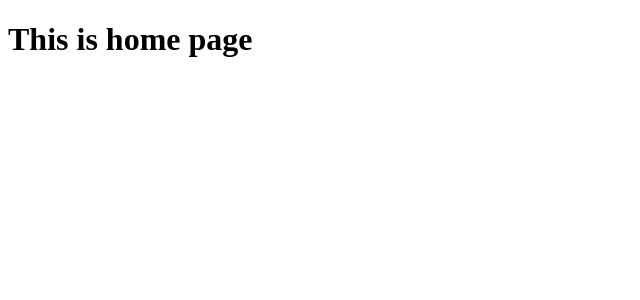
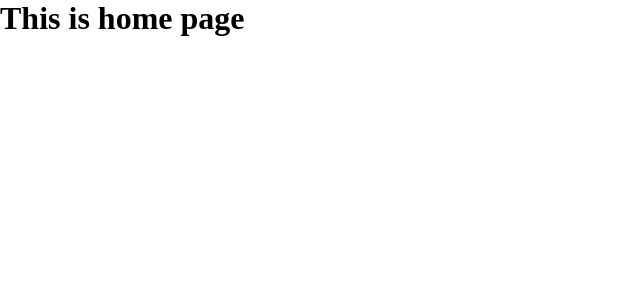
Before and after one commit to dimitarsabev00/Slack-Clone, a React (Vite) app: page / in a window 1280 px wide. Shown: the top 300 px of the page, without its empty margins (0-640 px from the left). Built offline with nearby package versions, Linux system fonts and the light colour scheme.

Commit message:
Added reset Style & Added --header-slack-background-color, --sideBar-slack-background-color, --renderContent-slack-background-color Variable For Main Colors In Application

```diff
--- a/src/index.css
+++ b/src/index.css
@@ -0,0 +1,10 @@
+* {
+  margin: 0;
+  padding: 0;
+}
+body {
+  --header-slack-background-color: #131116;
+  --sideBar-slack-background-color: #18171c;
+  --renderContent-slack-background-color: #1a1c21;
+  overflow: hidden;
+}
```
